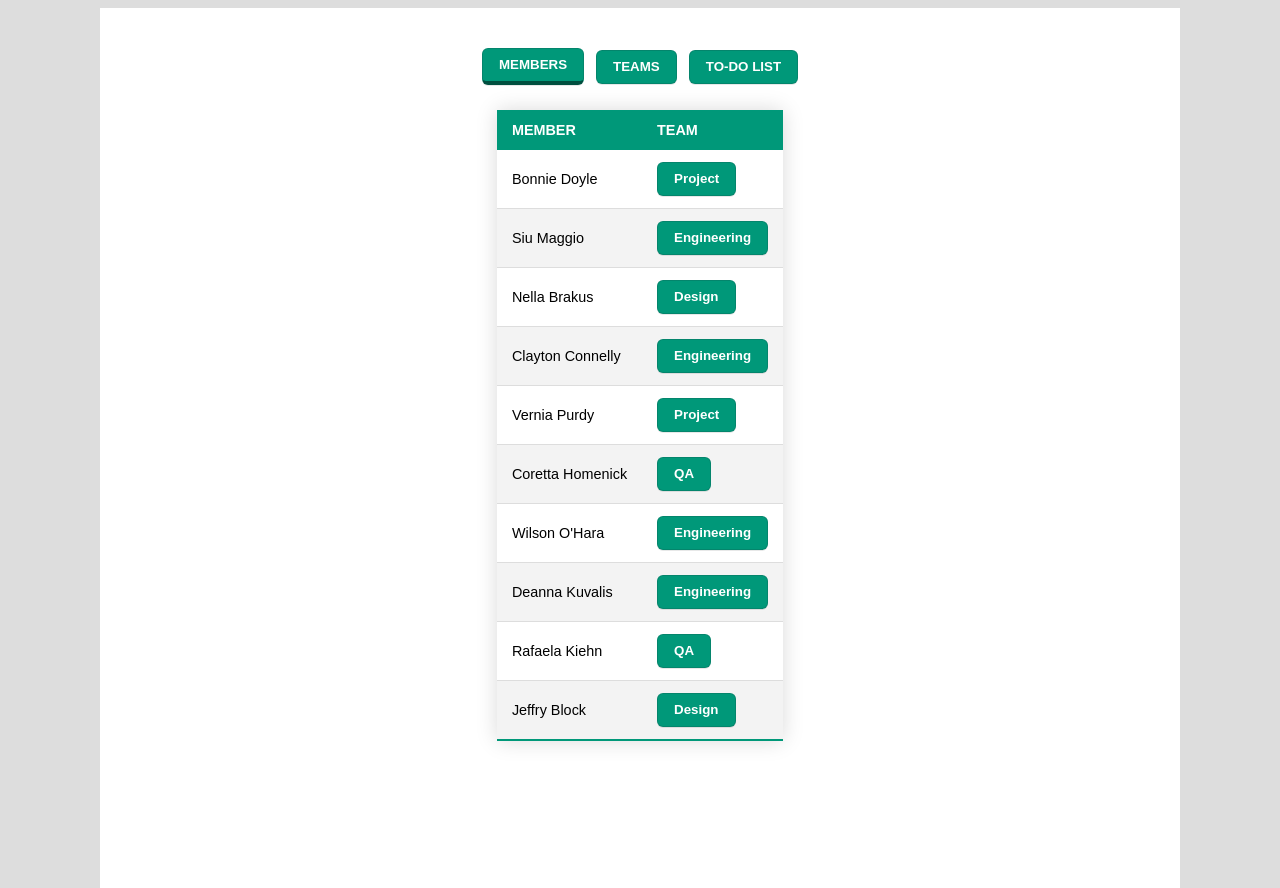
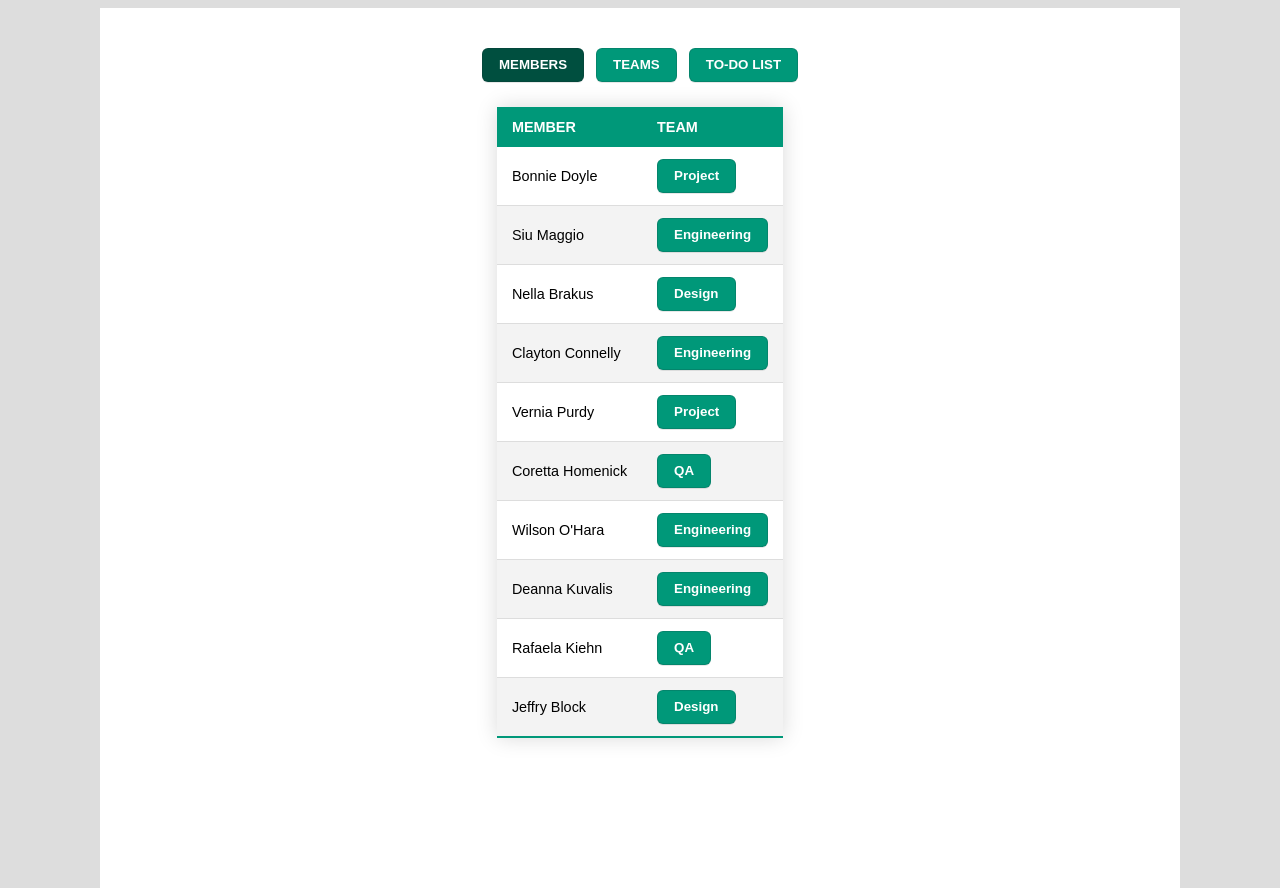
Before and after one commit to kraidl/membership_app, a React (Create React App) app: page / in a window 1280 px wide. Built offline with nearby package versions, Linux system fonts and the light colour scheme.

Commit message:
minor css updates

```diff
--- a/src/App.js
+++ b/src/App.js
@@ -58,7 +58,11 @@ export default function App() {
       <div className="container center">
         <div className="center">
           <NavLink onClick={() => changeTab(members)} to="/">
-            <button className={activeTab === members ? activeTabClass : ""}>
+            <button
+              className={
+                !showDetails && activeTab === members ? activeTabClass : ""
+              }
+            >
               MEMBERS
             </button>
           </NavLink>
--- a/src/index.css
+++ b/src/index.css
@@ -64,7 +64,7 @@ button {
 }
 
 .activeTab {
-  border-bottom: 4px solid #004f3f;
+  background-color: #004f3f;
 }
 
 .middleTab {
@@ -73,6 +73,10 @@ button {
 }
 
 .task {
+  margin-bottom: 4px;
+}
+
+input {
   margin-bottom: 4px;
 }
 
```
